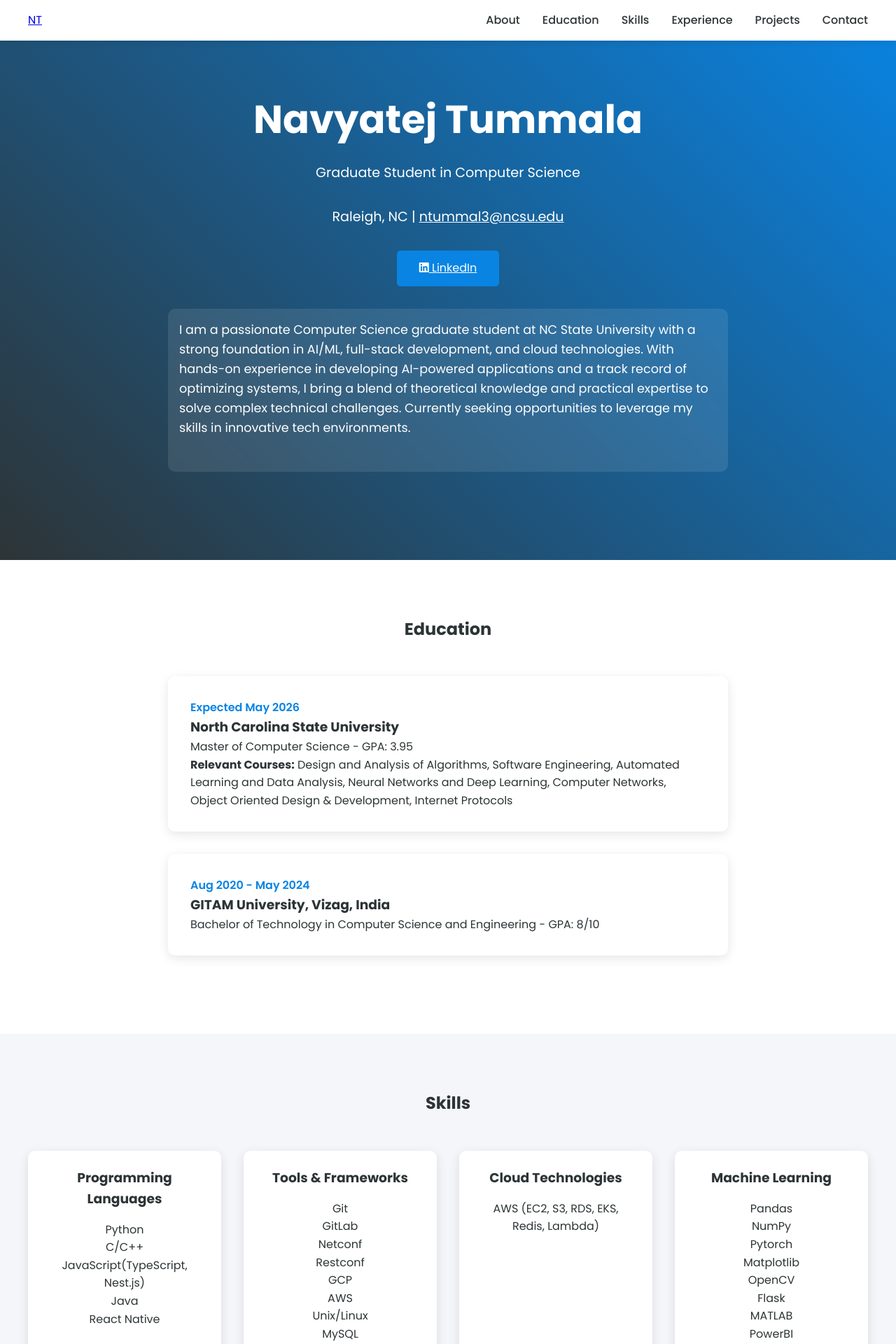
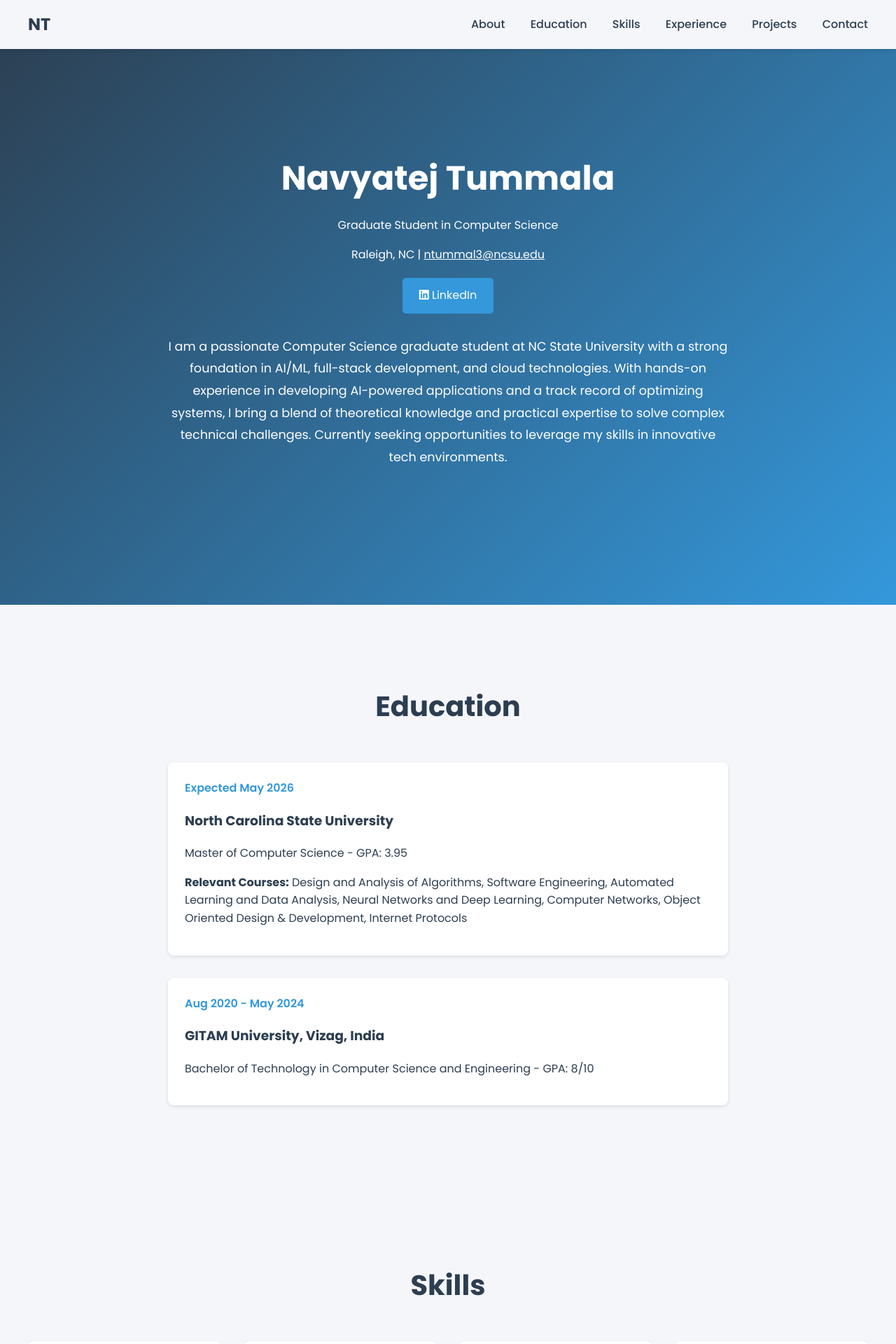
Before and after one commit to ntummal3/portfolio, a Flask app: page / in a window 1280 px wide. Shown: the top 1920 px of the page at 70% size. Run offline with Flask 3, Linux system fonts and the light colour scheme.

Commit message:
Update static file handling and fix paths

```diff
--- a/static/css/style.css
+++ b/static/css/style.css
@@ -1,35 +1,28 @@
 :root {
-    --primary-color: #2d3436;
-    --secondary-color: #0984e3;
-    --text-color: #2d3436;
-    --background-color: #ffffff;
-    --section-bg: #f5f6fa;
-    --hover-color: #74b9ff;
-}
-
-* {
-    margin: 0;
-    padding: 0;
-    box-sizing: border-box;
-    font-family: 'Poppins', sans-serif;
+    --primary-color: #2c3e50;
+    --secondary-color: #3498db;
+    --background-color: #f5f6fa;
+    --text-color: #2c3e50;
 }
 
 body {
+    font-family: 'Poppins', sans-serif;
+    margin: 0;
+    padding: 0;
+    background-color: var(--background-color);
     color: var(--text-color);
-    background-color: var(--background-color);
     line-height: 1.6;
 }
 
-/* Navigation */
 .navbar {
     position: fixed;
     top: 0;
     width: 100%;
-    background-color: var(--background-color);
-    padding: 1rem 2rem;
-    box-shadow: 0 2px 10px rgba(0,0,0,0.1);
+    background-color: rgba(255, 255, 255, 0.9);
+    padding: 1rem 0;
+    box-shadow: 0 2px 5px rgba(0,0,0,0.1);
     z-index: 1000;
-    transition: all 0.3s ease;
+    transition: background-color 0.3s ease;
 }
 
 .nav-content {
@@ -38,16 +31,20 @@ body {
     display: flex;
     justify-content: space-between;
     align-items: center;
+    padding: 0 2rem;
 }
 
-.nav-links {
-    display: flex;
-    gap: 2rem;
+.logo {
+    font-size: 1.5rem;
+    font-weight: 700;
+    color: var(--primary-color);
+    text-decoration: none;
 }
 
 .nav-links a {
-    color: var(--text-color);
+    color: var(--primary-color);
     text-decoration: none;
+    margin-left: 2rem;
     font-weight: 500;
     transition: color 0.3s ease;
 }
@@ -56,16 +53,28 @@ body {
     color: var(--secondary-color);
 }
 
-/* Hero Section */
+.section {
+    padding: 5rem 2rem;
+    max-width: 1200px;
+    margin: 0 auto;
+}
+
+.section-title {
+    text-align: center;
+    font-size: 2.5rem;
+    margin-bottom: 3rem;
+    color: var(--primary-color);
+}
+
 .hero {
     height: 100vh;
     display: flex;
     align-items: center;
     justify-content: center;
+    background: linear-gradient(135deg, var(--primary-color), var(--secondary-color));
+    color: white;
     text-align: center;
-    padding: 0 2rem;
-    background: linear-gradient(45deg, var(--primary-color), var(--secondary-color));
-    color: white;
+    padding: 2rem;
 }
 
 .hero-content {
@@ -73,51 +82,97 @@ body {
 }
 
 .hero h1 {
-    font-size: 3.5rem;
+    font-size: 3rem;
     margin-bottom: 1rem;
-    animation: fadeInUp 1s ease;
 }
 
-.hero p {
-    font-size: 1.2rem;
-    margin-bottom: 2rem;
-    animation: fadeInUp 1s ease 0.2s;
-    opacity: 0;
-    animation-fill-mode: forwards;
+.bio-section {
+    margin-top: 2rem;
+    font-size: 1.1rem;
+    line-height: 1.8;
 }
 
-/* Sections */
-.section {
-    padding: 5rem 2rem;
+.btn {
+    display: inline-block;
+    padding: 0.8rem 1.5rem;
+    background-color: var(--secondary-color);
+    color: white;
+    text-decoration: none;
+    border-radius: 5px;
+    transition: background-color 0.3s ease;
 }
 
-.section:nth-child(even) {
-    background-color: var(--section-bg);
+.btn:hover {
+    background-color: #2980b9;
 }
 
-.section-content {
-    max-width: 1200px;
+.timeline {
+    position: relative;
+    max-width: 800px;
     margin: 0 auto;
 }
 
-.section-title {
-    text-align: center;
-    margin-bottom: 3rem;
+.timeline-item {
+    margin-bottom: 2rem;
+    padding: 1.5rem;
+    background: white;
+    border-radius: 8px;
+    box-shadow: 0 2px 5px rgba(0,0,0,0.1);
 }
 
-/* Projects Grid */
+.timeline-date {
+    color: var(--secondary-color);
+    font-weight: 600;
+    margin-bottom: 0.5rem;
+}
+
+.skills-container {
+    display: grid;
+    grid-template-columns: repeat(auto-fit, minmax(250px, 1fr));
+    gap: 2rem;
+}
+
+.skill-category {
+    background: white;
+    padding: 1.5rem;
+    border-radius: 8px;
+    box-shadow: 0 2px 5px rgba(0,0,0,0.1);
+}
+
+.skill-category h3 {
+    color: var(--secondary-color);
+    margin-bottom: 1rem;
+}
+
+.skill-list {
+    list-style: none;
+    padding: 0;
+}
+
+.skill-list li {
+    margin-bottom: 0.5rem;
+    padding-left: 1.5rem;
+    position: relative;
+}
+
+.skill-list li:before {
+    content: "•";
+    color: var(--secondary-color);
+    position: absolute;
+    left: 0;
+}
+
 .projects-grid {
     display: grid;
     grid-template-columns: repeat(auto-fit, minmax(300px, 1fr));
     gap: 2rem;
-    margin-top: 2rem;
 }
 
 .project-card {
     background: white;
-    border-radius: 10px;
+    border-radius: 8px;
     overflow: hidden;
-    box-shadow: 0 4px 15px rgba(0,0,0,0.1);
+    box-shadow: 0 2px 5px rgba(0,0,0,0.1);
     transition: transform 0.3s ease;
 }
 
@@ -130,59 +185,17 @@ body {
 }
 
 .project-title {
-    font-size: 1.2rem;
-    margin-bottom: 0.5rem;
     color: var(--primary-color);
+    margin-bottom: 1rem;
 }
 
-/* Skills */
-.skills-container {
-    display: grid;
-    grid-template-columns: repeat(auto-fit, minmax(200px, 1fr));
-    gap: 2rem;
-}
-
-.skill-category {
-    text-align: center;
-    padding: 1.5rem;
-    background: white;
-    border-radius: 10px;
-    box-shadow: 0 4px 15px rgba(0,0,0,0.1);
-}
-
-.skill-list {
-    list-style: none;
-    margin-top: 1rem;
-}
-
-/* Experience Timeline */
-.timeline {
-    position: relative;
-    max-width: 800px;
-    margin: 0 auto;
-}
-
-.timeline-item {
-    padding: 2rem;
-    background: white;
-    border-radius: 10px;
-    margin-bottom: 2rem;
-    box-shadow: 0 4px 15px rgba(0,0,0,0.1);
-}
-
-.timeline-date {
-    color: var(--secondary-color);
-    font-weight: 600;
-}
-
-/* Contact Section */
 .contact-form {
     max-width: 600px;
     margin: 0 auto;
+    background: white;
     padding: 2rem;
-    background: white;
-    border-radius: 10px;
-    box-shadow: 0 4px 15px rgba(0,0,0,0.1);
+    border-radius: 8px;
+    box-shadow: 0 2px 5px rgba(0,0,0,0.1);
 }
 
 .form-group {
@@ -192,6 +205,7 @@ body {
 .form-group label {
     display: block;
     margin-bottom: 0.5rem;
+    color: var(--primary-color);
 }
 
 .form-group input,
@@ -199,78 +213,15 @@ body {
     width: 100%;
     padding: 0.8rem;
     border: 1px solid #ddd;
-    border-radius: 5px;
-    font-size: 1rem;
+    border-radius: 4px;
+    font-family: inherit;
 }
 
-.btn {
-    display: inline-block;
-    padding: 0.8rem 2rem;
-    background-color: var(--secondary-color);
-    color: white;
-    border: none;
-    border-radius: 5px;
-    cursor: pointer;
-    transition: background-color 0.3s ease;
-}
-
-.btn:hover {
-    background-color: var(--hover-color);
-}
-
-/* Animations */
-@keyframes fadeInUp {
-    from {
-        opacity: 0;
-        transform: translateY(20px);
-    }
-    to {
-        opacity: 1;
-        transform: translateY(0);
-    }
-}
-
-/* Responsive Design */
-@media (max-width: 768px) {
-    .hero h1 {
-        font-size: 2.5rem;
-    }
-
-    .nav-links {
-        display: none;
-    }
-
-    .section {
-        padding: 3rem 1rem;
-    }
-}
-
-/* Bio Section */
-.bio-section {
-    margin-top: 2rem;
-    max-width: 800px;
+.flash-message {
     padding: 1rem;
-    background: rgba(255, 255, 255, 0.1);
-    border-radius: 10px;
-    backdrop-filter: blur(5px);
-}
-
-.bio-section p {
-    font-size: 1.1rem;
-    line-height: 1.6;
-    color: white;
-    text-align: left;
-}
-
-/* Flash Messages */
-.flash-message {
-    position: fixed;
-    top: 80px;
-    right: 20px;
-    padding: 1rem 2rem;
-    border-radius: 5px;
-    animation: slideIn 0.5s ease-out;
-    z-index: 1000;
+    margin: 1rem 0;
+    border-radius: 4px;
+    text-align: center;
 }
 
 .flash-message.success {
@@ -283,13 +234,25 @@ body {
     color: white;
 }
 
-@keyframes slideIn {
-    from {
-        transform: translateX(100%);
-        opacity: 0;
+@media (max-width: 768px) {
+    .nav-content {
+        flex-direction: column;
+        text-align: center;
     }
-    to {
-        transform: translateX(0);
-        opacity: 1;
+
+    .nav-links {
+        margin-top: 1rem;
+    }
+
+    .nav-links a {
+        margin: 0 1rem;
+    }
+
+    .hero h1 {
+        font-size: 2.5rem;
+    }
+
+    .section {
+        padding: 3rem 1rem;
     }
 }
```
Also changed, not shown: .github/workflows/deploy.yml.
